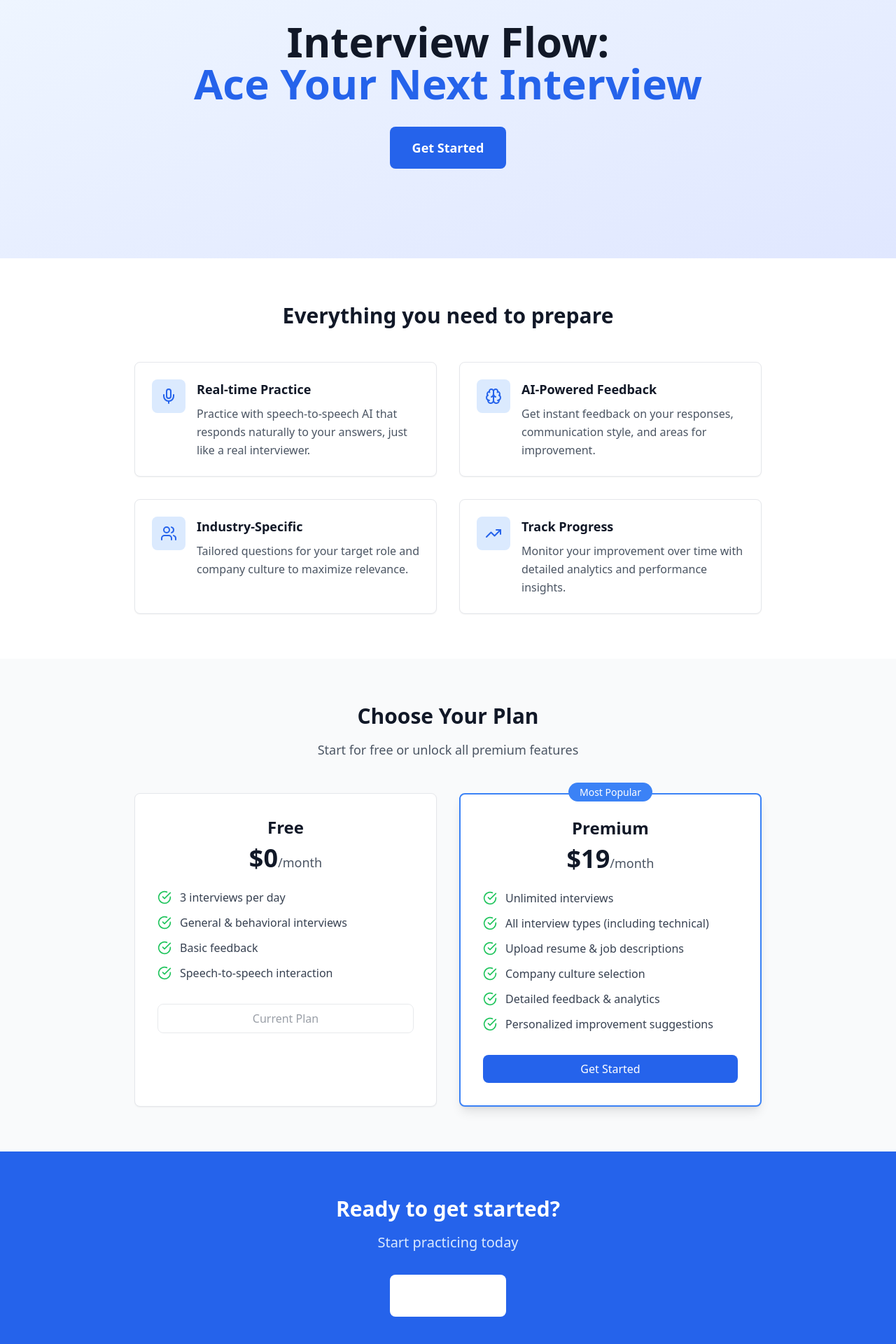
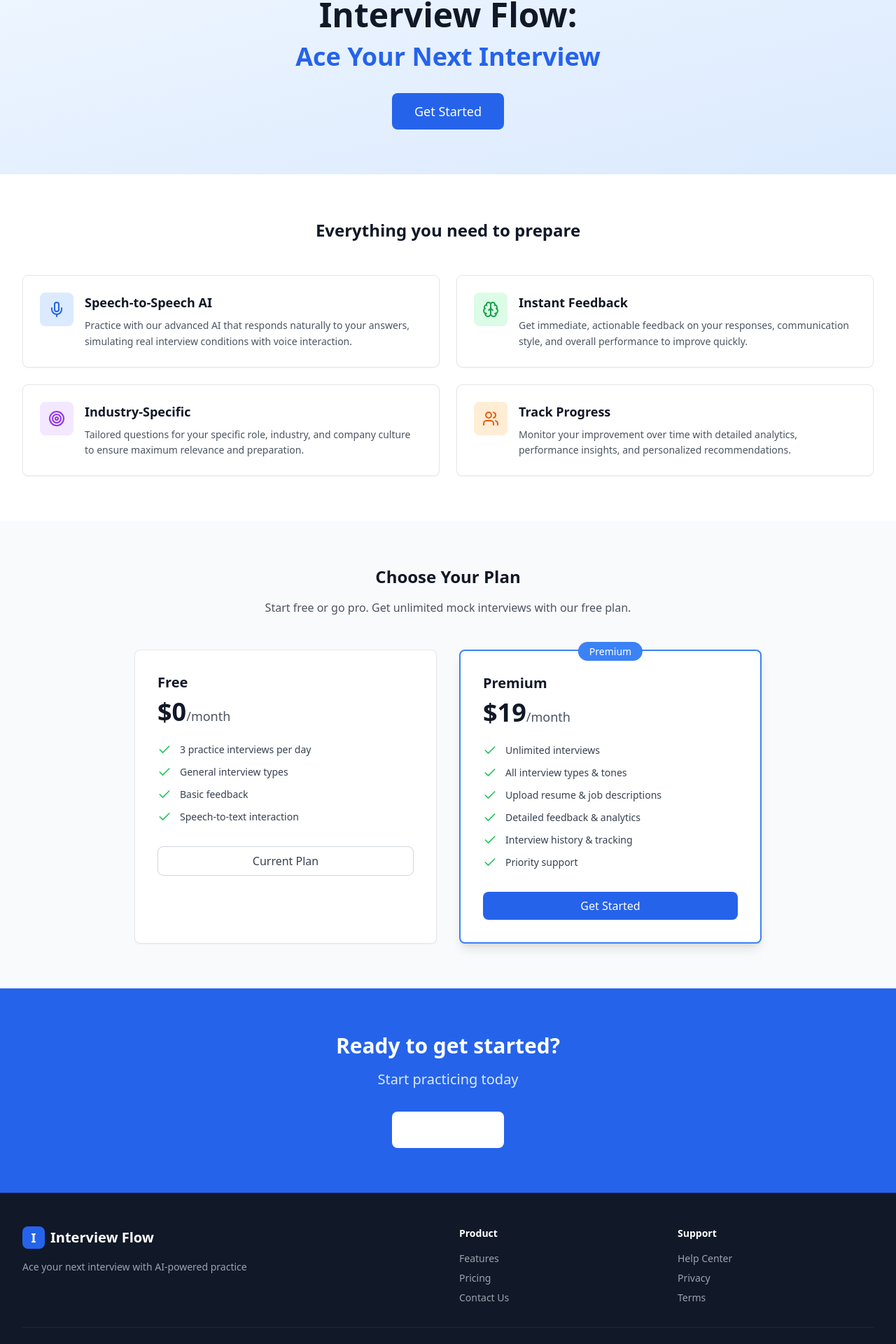
Before and after one commit to padalah/interviewflow, a React (Vite) app in the folder frontend/: page / in a window 1280 px wide. Shown: the part 132-2052 px from the top of the page at 70% size. Built offline with nearby package versions, Linux system fonts and the light colour scheme.

Commit message:
Update frontend to match the complete design experience

```diff
--- a/frontend/src/App.tsx
+++ b/frontend/src/App.tsx
@@ -1,9 +1,10 @@
 import React from 'react';
 import { BrowserRouter as Router, Routes, Route } from 'react-router-dom';
 import { InterviewProvider } from './contexts/InterviewContext';
-import Header from './components/layout/Header';
-import Footer from './components/layout/Footer';
 import Home from './pages/Home';
+import SignIn from './pages/SignIn';
+import Dashboard from './pages/Dashboard';
+import InterviewSetup from './pages/InterviewSetup';
 import Interview from './pages/Interview';
 import Pricing from './pages/Pricing';
 
@@ -11,16 +12,15 @@ function App() {
   return (
     <InterviewProvider>
       <Router>
-        <div className="min-h-screen flex flex-col">
-          <Header />
-          <main className="flex-1">
-            <Routes>
-              <Route path="/" element={<Home />} />
-              <Route path="/interview" element={<Interview />} />
-              <Route path="/pricing" element={<Pricing />} />
-            </Routes>
-          </main>
-          <Footer />
+        <div className="min-h-screen">
+          <Routes>
+            <Route path="/" element={<Home />} />
+            <Route path="/signin" element={<SignIn />} />
+            <Route path="/dashboard" element={<Dashboard />} />
+            <Route path="/interview/setup" element={<InterviewSetup />} />
+            <Route path="/interview" element={<Interview />} />
+            <Route path="/pricing" element={<Pricing />} />
+          </Routes>
         </div>
       </Router>
     </InterviewProvider>
--- a/frontend/src/pages/Home.tsx
+++ b/frontend/src/pages/Home.tsx
@@ -1,96 +1,120 @@
 import React from 'react';
-import { useNavigate } from 'react-router-dom';
+import { Link } from 'react-router-dom';
 import { Button } from '../components/common/Button';
-import { Mic, Brain, Target, Star, CheckCircle, Users, MessageSquare, TrendingUp } from 'lucide-react';
+import { Check, Mic, Brain, Target, Users } from 'lucide-react';
 
 const Home: React.FC = () => {
-  const navigate = useNavigate();
+  return (
+    <div className="min-h-screen bg-gray-50">
+      {/* Header */}
+      <header className="bg-white border-b border-gray-200">
+        <div className="max-w-7xl mx-auto px-4 sm:px-6 lg:px-8">
+          <div className="flex justify-between items-center h-16">
+            <Link to="/" className="flex items-center gap-2">
+              <div className="w-8 h-8 bg-blue-600 rounded-lg flex items-center justify-center">
+                <span className="text-white font-bold text-lg">I</span>
+              </div>
+              <span className="text-xl font-semibold text-gray-900">Interview Flow</span>
+            </Link>
 
-  const handleGetStarted = () => {
-    navigate('/interview');
-  };
+            <Link to="/signin">
+              <Button variant="outline" size="sm">
+                Sign In
+              </Button>
+            </Link>
+          </div>
+        </div>
+      </header>
 
-  const features = [
-    {
-      icon: Mic,
-      title: 'Real-time Practice',
-      description: 'Practice with speech-to-speech AI that responds naturally to your answers, just like a real interviewer.'
-    },
-    {
-      icon: Brain,
-      title: 'AI-Powered Feedback',
-      description: 'Get instant feedback on your responses, communication style, and areas for improvement.'
-    },
-    {
-      icon: Users,
-      title: 'Industry-Specific',
-      description: 'Tailored questions for your target role and company culture to maximize relevance.'
-    },
-    {
-      icon: TrendingUp,
-      title: 'Track Progress',
-      description: 'Monitor your improvement over time with detailed analytics and performance insights.'
-    }
-  ];
+      {/* Hero Section */}
+      <div className="bg-gradient-to-br from-blue-50 to-blue-100 py-16">
+        <div className="max-w-4xl mx-auto px-4 sm:px-6 lg:px-8 text-center">
+          <h1 className="text-4xl md:text-5xl font-bold text-gray-900 mb-4">
+            Interview Flow:
+          </h1>
+          <h2 className="text-3xl md:text-4xl font-bold text-blue-600 mb-8">
+            Ace Your Next Interview
+          </h2>
 
-  return (
-    <div className="min-h-screen bg-white">
-      {/* Hero Section */}
-      <div className="relative bg-gradient-to-br from-blue-50 to-indigo-100 overflow-hidden">
-        <div className="max-w-7xl mx-auto px-4 sm:px-6 lg:px-8">
-          <div className="relative pt-16 pb-20 sm:pt-24 sm:pb-32">
-            <div className="text-center">
-              <h1 className="text-4xl sm:text-5xl lg:text-6xl font-bold text-gray-900 mb-6">
-                Interview Flow:
-                <span className="block text-blue-600">Ace Your Next Interview</span>
-              </h1>
-              <div className="mt-8">
-                <Button
-                  variant="primary"
-                  size="lg"
-                  onClick={handleGetStarted}
-                  className="px-8 py-4 text-lg font-semibold bg-blue-600 hover:bg-blue-700"
-                >
+          <Link to="/signin">
+            <Button variant="primary" size="lg" className="px-8 py-3">
               Get Started
             </Button>
-              </div>
-            </div>
-          </div>
+          </Link>
         </div>
       </div>
 
       {/* Features Section */}
       <div className="py-16 bg-white">
         <div className="max-w-7xl mx-auto px-4 sm:px-6 lg:px-8">
-          <div className="text-center mb-12">
-            <h2 className="text-3xl font-bold text-gray-900 mb-4">
+          <h2 className="text-2xl font-bold text-gray-900 mb-12 text-center">
             Everything you need to prepare
           </h2>
-          </div>
 
-          <div className="grid grid-cols-1 md:grid-cols-2 gap-8 max-w-4xl mx-auto">
-            {features.map((feature, index) => {
-              const Icon = feature.icon;
-              return (
-                <div key={index} className="bg-white rounded-lg border border-gray-200 p-6 shadow-sm hover:shadow-md transition-shadow">
+          <div className="grid grid-cols-1 md:grid-cols-2 gap-6">
+            <div className="bg-white border border-gray-200 rounded-lg p-6 shadow-sm hover:shadow-md transition-shadow">
               <div className="flex items-start gap-4">
-                    <div className="flex-shrink-0">
-                      <div className="w-12 h-12 bg-blue-100 rounded-lg flex items-center justify-center">
-                        <Icon className="h-6 w-6 text-blue-600" />
-                      </div>
+                <div className="w-12 h-12 bg-blue-100 rounded-lg flex items-center justify-center flex-shrink-0">
+                  <Mic className="h-6 w-6 text-blue-600" />
                 </div>
                 <div>
                   <h3 className="text-lg font-semibold text-gray-900 mb-2">
-                        {feature.title}
+                    Speech-to-Speech AI
                   </h3>
-                      <p className="text-gray-600 leading-relaxed">
-                        {feature.description}
+                  <p className="text-gray-600 text-sm leading-relaxed">
+                    Practice with our advanced AI that responds naturally to your answers, simulating real interview conditions with voice interaction.
                   </p>
                 </div>
               </div>
             </div>
-              );
-            })}
+
+            <div className="bg-white border border-gray-200 rounded-lg p-6 shadow-sm hover:shadow-md transition-shadow">
+              <div className="flex items-start gap-4">
+                <div className="w-12 h-12 bg-green-100 rounded-lg flex items-center justify-center flex-shrink-0">
+                  <Brain className="h-6 w-6 text-green-600" />
+                </div>
+                <div>
+                  <h3 className="text-lg font-semibold text-gray-900 mb-2">
+                    Instant Feedback
+                  </h3>
+                  <p className="text-gray-600 text-sm leading-relaxed">
+                    Get immediate, actionable feedback on your responses, communication style, and overall performance to improve quickly.
+                  </p>
+                </div>
+              </div>
+            </div>
+
+            <div className="bg-white border border-gray-200 rounded-lg p-6 shadow-sm hover:shadow-md transition-shadow">
+              <div className="flex items-start gap-4">
+                <div className="w-12 h-12 bg-purple-100 rounded-lg flex items-center justify-center flex-shrink-0">
+                  <Target className="h-6 w-6 text-purple-600" />
+                </div>
+                <div>
+                  <h3 className="text-lg font-semibold text-gray-900 mb-2">
+                    Industry-Specific
+                  </h3>
+                  <p className="text-gray-600 text-sm leading-relaxed">
+                    Tailored questions for your specific role, industry, and company culture to ensure maximum relevance and preparation.
+                  </p>
+                </div>
+              </div>
+            </div>
+
+            <div className="bg-white border border-gray-200 rounded-lg p-6 shadow-sm hover:shadow-md transition-shadow">
+              <div className="flex items-start gap-4">
+                <div className="w-12 h-12 bg-orange-100 rounded-lg flex items-center justify-center flex-shrink-0">
+                  <Users className="h-6 w-6 text-orange-600" />
+                </div>
+                <div>
+                  <h3 className="text-lg font-semibold text-gray-900 mb-2">
+                    Track Progress
+                  </h3>
+                  <p className="text-gray-600 text-sm leading-relaxed">
+                    Monitor your improvement over time with detailed analytics, performance insights, and personalized recommendations.
+                  </p>
+                </div>
+              </div>
+            </div>
           </div>
         </div>
       </div>
@@ -98,20 +122,18 @@ const Home: React.FC = () => {
       {/* Pricing Section */}
       <div className="py-16 bg-gray-50">
         <div className="max-w-7xl mx-auto px-4 sm:px-6 lg:px-8">
-          <div className="text-center mb-12">
-            <h2 className="text-3xl font-bold text-gray-900 mb-4">
+          <h2 className="text-2xl font-bold text-gray-900 mb-4 text-center">
             Choose Your Plan
           </h2>
-            <p className="text-lg text-gray-600">
-              Start for free or unlock all premium features
+          <p className="text-gray-600 text-center mb-12">
+            Start free or go pro. Get unlimited mock interviews with our free plan.
           </p>
-          </div>
 
           <div className="grid grid-cols-1 md:grid-cols-2 gap-8 max-w-4xl mx-auto">
             {/* Free Plan */}
             <div className="bg-white rounded-lg border border-gray-200 p-8 shadow-sm">
-              <div className="text-center mb-6">
-                <h3 className="text-2xl font-bold text-gray-900 mb-2">Free</h3>
+              <div className="mb-6">
+                <h3 className="text-xl font-bold text-gray-900 mb-2">Free</h3>
                 <div className="text-4xl font-bold text-gray-900 mb-2">
                   $0<span className="text-lg font-normal text-gray-600">/month</span>
                 </div>
@@ -119,38 +141,38 @@ const Home: React.FC = () => {
 
               <ul className="space-y-3 mb-8">
                 <li className="flex items-center gap-3">
-                  <CheckCircle className="h-5 w-5 text-green-500 flex-shrink-0" />
-                  <span className="text-gray-700">3 interviews per day</span>
+                  <Check className="h-5 w-5 text-green-500 flex-shrink-0" />
+                  <span className="text-gray-700 text-sm">3 practice interviews per day</span>
                 </li>
                 <li className="flex items-center gap-3">
-                  <CheckCircle className="h-5 w-5 text-green-500 flex-shrink-0" />
-                  <span className="text-gray-700">General & behavioral interviews</span>
+                  <Check className="h-5 w-5 text-green-500 flex-shrink-0" />
+                  <span className="text-gray-700 text-sm">General interview types</span>
                 </li>
                 <li className="flex items-center gap-3">
-                  <CheckCircle className="h-5 w-5 text-green-500 flex-shrink-0" />
-                  <span className="text-gray-700">Basic feedback</span>
+                  <Check className="h-5 w-5 text-green-500 flex-shrink-0" />
+                  <span className="text-gray-700 text-sm">Basic feedback</span>
                 </li>
                 <li className="flex items-center gap-3">
-                  <CheckCircle className="h-5 w-5 text-green-500 flex-shrink-0" />
-                  <span className="text-gray-700">Speech-to-speech interaction</span>
+                  <Check className="h-5 w-5 text-green-500 flex-shrink-0" />
+                  <span className="text-gray-700 text-sm">Speech-to-text interaction</span>
                 </li>
               </ul>
 
-              <Button variant="outline" className="w-full" disabled>
+              <Button variant="outline" className="w-full">
                 Current Plan
               </Button>
             </div>
 
             {/* Premium Plan */}
             <div className="bg-white rounded-lg border-2 border-blue-500 p-8 shadow-lg relative">
-              <div className="absolute -top-4 left-1/2 transform -translate-x-1/2">
+              <div className="absolute -top-3 left-1/2 transform -translate-x-1/2">
                 <span className="bg-blue-500 text-white px-4 py-1 rounded-full text-sm font-medium">
-                  Most Popular
+                  Premium
                 </span>
               </div>
 
-              <div className="text-center mb-6">
-                <h3 className="text-2xl font-bold text-gray-900 mb-2">Premium</h3>
+              <div className="mb-6">
+                <h3 className="text-xl font-bold text-gray-900 mb-2">Premium</h3>
                 <div className="text-4xl font-bold text-gray-900 mb-2">
                   $19<span className="text-lg font-normal text-gray-600">/month</span>
                 </div>
@@ -158,36 +180,32 @@ const Home: React.FC = () => {
 
               <ul className="space-y-3 mb-8">
                 <li className="flex items-center gap-3">
-                  <CheckCircle className="h-5 w-5 text-green-500 flex-shrink-0" />
-                  <span className="text-gray-700">Unlimited interviews</span>
+                  <Check className="h-5 w-5 text-green-500 flex-shrink-0" />
+                  <span className="text-gray-700 text-sm">Unlimited interviews</span>
                 </li>
                 <li className="flex items-center gap-3">
-                  <CheckCircle className="h-5 w-5 text-green-500 flex-shrink-0" />
-                  <span className="text-gray-700">All interview types (including technical)</span>
+                  <Check className="h-5 w-5 text-green-500 flex-shrink-0" />
+                  <span className="text-gray-700 text-sm">All interview types & tones</span>
                 </li>
                 <li className="flex items-center gap-3">
-                  <CheckCircle className="h-5 w-5 text-green-500 flex-shrink-0" />
-                  <span className="text-gray-700">Upload resume & job descriptions</span>
+                  <Check className="h-5 w-5 text-green-500 flex-shrink-0" />
+                  <span className="text-gray-700 text-sm">Upload resume & job descriptions</span>
                 </li>
                 <li className="flex items-center gap-3">
-                  <CheckCircle className="h-5 w-5 text-green-500 flex-shrink-0" />
-                  <span className="text-gray-700">Company culture selection</span>
+                  <Check className="h-5 w-5 text-green-500 flex-shrink-0" />
+                  <span className="text-gray-700 text-sm">Detailed feedback & analytics</span>
                 </li>
                 <li className="flex items-center gap-3">
-                  <CheckCircle className="h-5 w-5 text-green-500 flex-shrink-0" />
-                  <span className="text-gray-700">Detailed feedback & analytics</span>
+                  <Check className="h-5 w-5 text-green-500 flex-shrink-0" />
+                  <span className="text-gray-700 text-sm">Interview history & tracking</span>
                 </li>
                 <li className="flex items-center gap-3">
-                  <CheckCircle className="h-5 w-5 text-green-500 flex-shrink-0" />
-                  <span className="text-gray-700">Personalized improvement suggestions</span>
+                  <Check className="h-5 w-5 text-green-500 flex-shrink-0" />
+                  <span className="text-gray-700 text-sm">Priority support</span>
                 </li>
               </ul>
 
-              <Button
-                variant="primary"
-                className="w-full bg-blue-600 hover:bg-blue-700"
-                onClick={() => navigate('/pricing')}
-              >
+              <Button variant="primary" className="w-full">
                 Get Started
               </Button>
             </div>
@@ -204,16 +222,58 @@ const Home: React.FC = () => {
           <p className="text-xl text-blue-100 mb-8">
             Start practicing today
           </p>
-          <Button
-            variant="primary"
-            size="lg"
-            onClick={handleGetStarted}
-            className="bg-white text-blue-600 hover:bg-gray-100 px-8 py-4 text-lg font-semibold"
-          >
+          <Link to="/signin">
+            <Button variant="primary" size="lg" className="bg-white text-blue-600 hover:bg-gray-100 px-8 py-3">
               Get Started
             </Button>
+          </Link>
         </div>
       </div>
+
+      {/* Footer */}
+      <footer className="bg-gray-900 text-white">
+        <div className="max-w-7xl mx-auto px-4 sm:px-6 lg:px-8 py-12">
+          <div className="grid grid-cols-1 md:grid-cols-4 gap-8">
+            <div className="col-span-2">
+              <div className="flex items-center gap-2 mb-4">
+                <div className="w-8 h-8 bg-blue-600 rounded-lg flex items-center justify-center">
+                  <span className="text-white font-bold text-lg">I</span>
+                </div>
+                <span className="text-xl font-semibold">Interview Flow</span>
+              </div>
+              <p className="text-gray-400 mb-4 text-sm max-w-md">
+                Ace your next interview with AI-powered practice
+              </p>
+            </div>
+
+            <div>
+              <h3 className="font-semibold mb-4 text-sm">Product</h3>
+              <ul className="space-y-2 text-sm">
+                <li><a href="#" className="text-gray-400 hover:text-white">Features</a></li>
+                <li><a href="#" className="text-gray-400 hover:text-white">Pricing</a></li>
+                <li><a href="#" className="text-gray-400 hover:text-white">Contact Us</a></li>
+              </ul>
+            </div>
+
+            <div>
+              <h3 className="font-semibold mb-4 text-sm">Support</h3>
+              <ul className="space-y-2 text-sm">
+                <li><a href="#" className="text-gray-400 hover:text-white">Help Center</a></li>
+                <li><a href="#" className="text-gray-400 hover:text-white">Privacy</a></li>
+                <li><a href="#" className="text-gray-400 hover:text-white">Terms</a></li>
+              </ul>
+            </div>
+          </div>
+
+          <div className="border-t border-gray-800 mt-8 pt-8 flex justify-between items-center">
+            <p className="text-gray-400 text-sm">© 2024 Interview Flow. All rights reserved.</p>
+            <div className="flex gap-4">
+              <span className="text-gray-400 text-sm">📍</span>
+              <span className="text-gray-400 text-sm">🔒</span>
+            </div>
+          </div>
+        </div>
+      </footer>
     </div>
   );
 };
```
Lines whose indentation alone changed are shown as unchanged.
